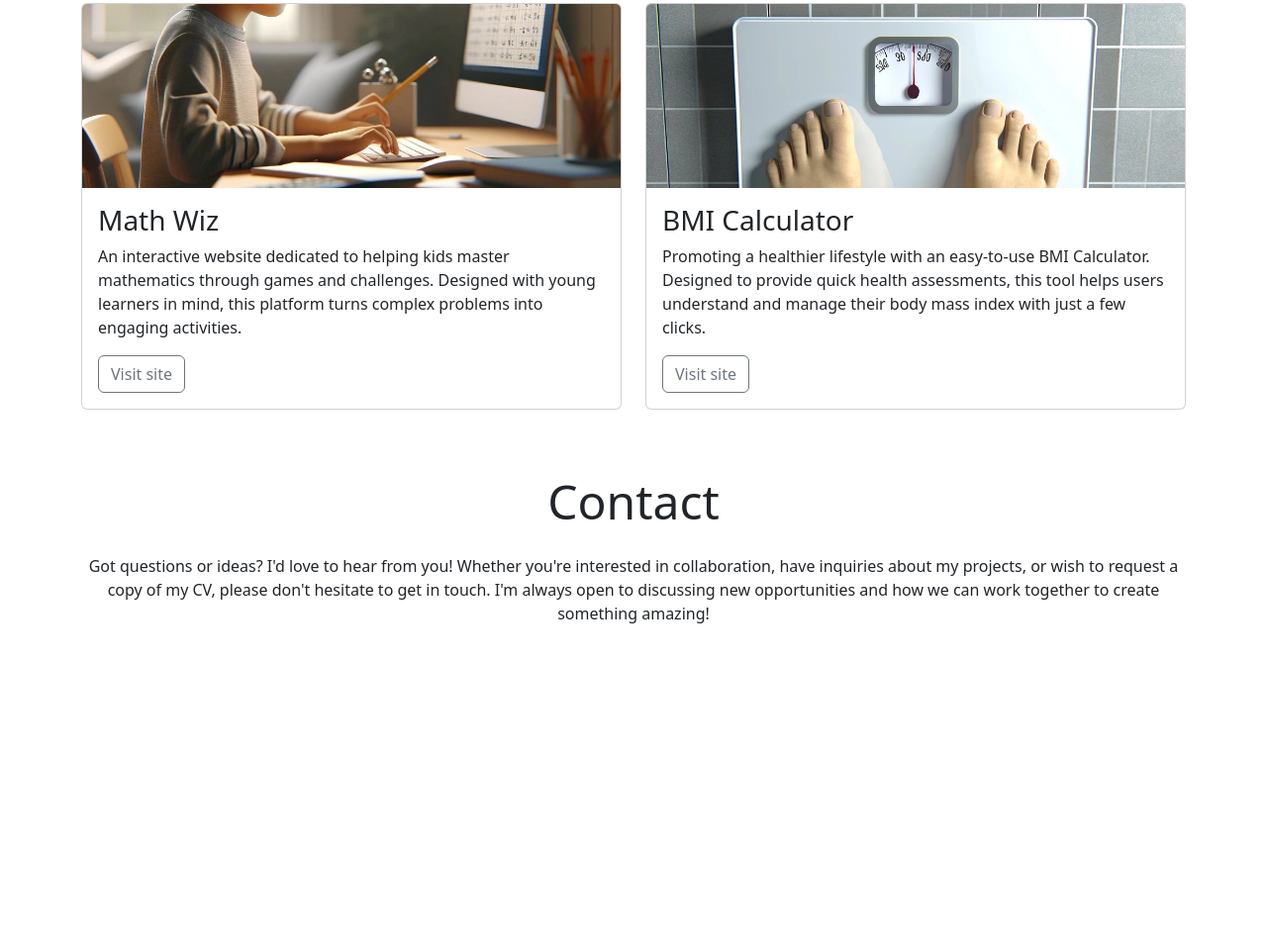
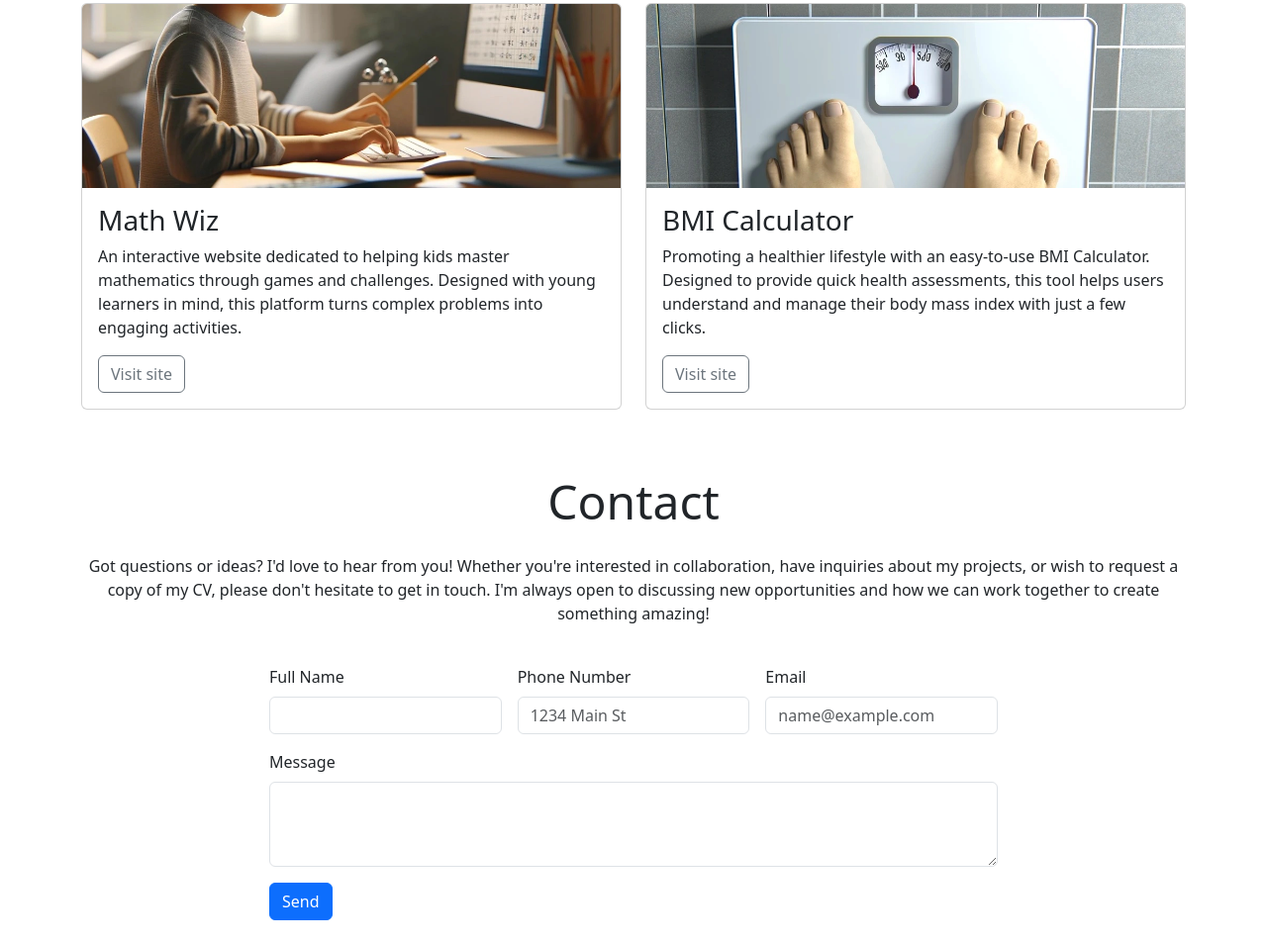
Before and after one commit to aimeelittle1708-hub/mei-wong, a plain HTML site: page index.html in a window 1280 px wide. Shown: the part 1421-2375 px from the top of the page at 99% size. Before the commit the page ends 2093 px from the top, so only its background shows below. Drawn offline with nearby package versions, Linux system fonts and the light colour scheme.

Commit message:
Add form to contact and edit bootstrap

```diff
--- a/index.html
+++ b/index.html
@@ -184,16 +184,35 @@
                     touch. I'm always open to discussing new opportunities and how we
                     can work together to create something amazing!</p>
             </div>
-            <div class="col-12 col-md-10 col-lg-8">
-               <!-- Add your form here -->
-            </div>
+            <div class="col-12 col-md-10 col-lg-8 mb-4">
+               <form class="row g-3">
+      <div class="col-lg-4">
+        <label for="full-name" class="form-label">Full Name</label>
+        <input type="text" class="form-control" id="full-name">
+      </div>
 
+       <div class="col-lg-4">
+        <label for="phonenumber" class="form-label">Phone Number</label>
+        <input type="number" class="form-control" id="phonenumber" placeholder="1234 Main St">
+      </div>
+      <div class="col-lg-4">
+        <label for="email" class="form-label">Email</label>
+        <input type="email" class="form-control" id="email" placeholder="name@example.com">
+      </div>
+      <div class="col-12">
+                        <label for="message" class="form-label">Message</label>
+                        <textarea class="form-control" id="message" rows="3"></textarea>
+      </div>
+      <div class="col-12">
+        <button type="submit" class="btn btn-primary">Send</button>
+      </div>
+     </form>
+    </div>
 
+</div>
+</footer>
 
-            </div>
-        </div>
-
-    <!-- Bootstrap JS Script-->
+<!-- Bootstrap JS Script-->
     <script src="https://cdn.jsdelivr.net/npm/bootstrap@5.3.3/dist/js/bootstrap.bundle.min.js"
         integrity="sha384-YvpcrYf0tY3lHB60NNkmXc5s9fDVZLESaAA55NDzOxhy9GkcIdslK1eN7N6jIeHz"
         crossorigin="anonymous"></script>
```
